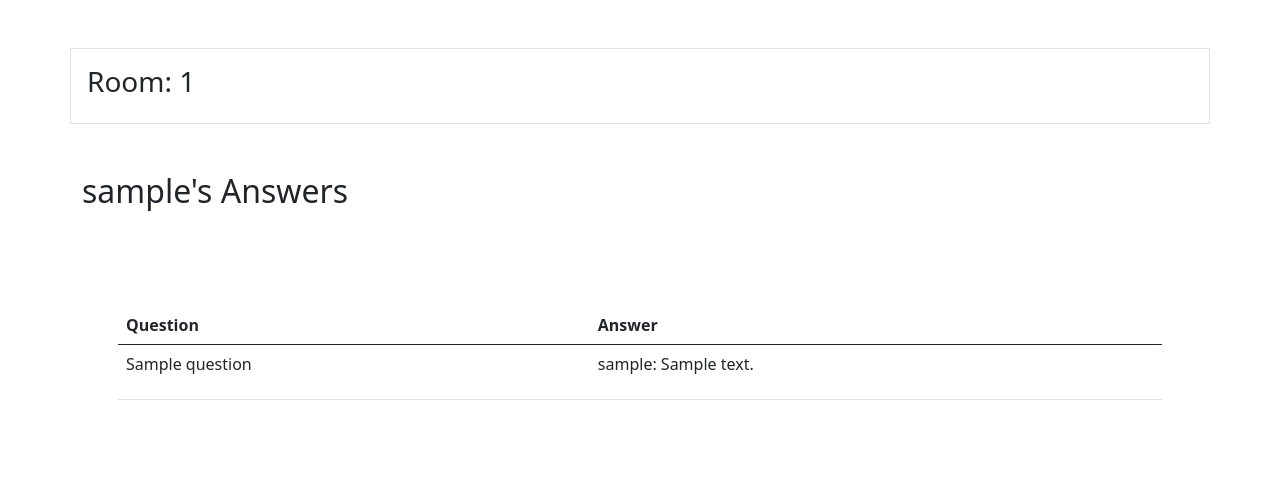
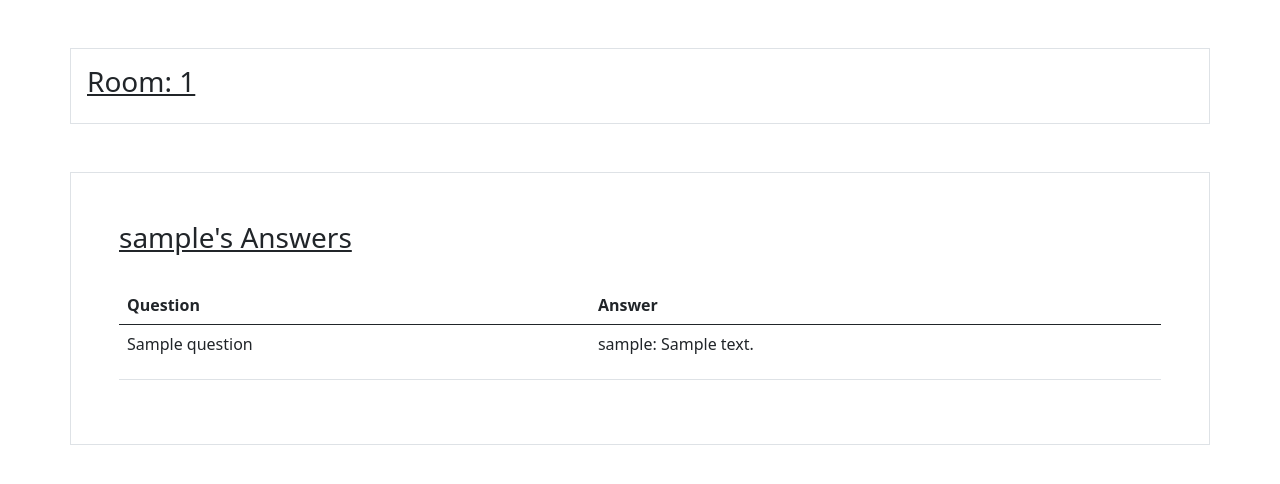
Before and after one commit to gbwilliamson4/QuestionAnswerApp, a Django app: page /answers/ in a window 1280 px wide. Shown: the part 56-540 px from the top of the page. Run offline with Django 4.2, Linux system fonts and the light colour scheme; a user stored in the database is signed in; tables that the repository leaves empty hold one stand-in row (values such as "Sample post"); some libraries are stand-ins or nearby versions.

Commit message:
A bit more styling.

```diff
--- a/thegame/templates/thegame/answers.html
+++ b/thegame/templates/thegame/answers.html
@@ -9,14 +9,13 @@
 
 <body onload="addActiveCLass()">
 <div class="container p-3 my-5 border">
-    <h3>Room: {{ request.user.room_set.first }}</h3>
+    <h3><u>Room: {{ request.user.room_set.first }}</u></h3>
 </div>
 
 {% if questions %}
-<div class="container">
-    <h2 class="ui header">{{ request.user }}'s Answers</h2>
-</div>
-<div class="container p-5 my-5">
+<div class="container p-5 my-5 border">
+    <h3><u>{{ request.user }}'s Answers</u></h3>
+    <br/>
     <table class="ui celled table">
         <thead>
             <tr>
--- a/thegame/templates/thegame/comparing.html
+++ b/thegame/templates/thegame/comparing.html
@@ -15,7 +15,7 @@
 <body onload="addActiveCLass()">
 
 <div class="container p-3 my-5 border">
-    <h3>Room: {{ request.user.room_set.first }}</h3>
+    <h3><u>Room: {{ request.user.room_set.first }}</u></h3>
 </div>
 
 {% if info %}
```
Also changed, not shown: thegame/templates/thegame/new-question.html (+5 -3 lines).
